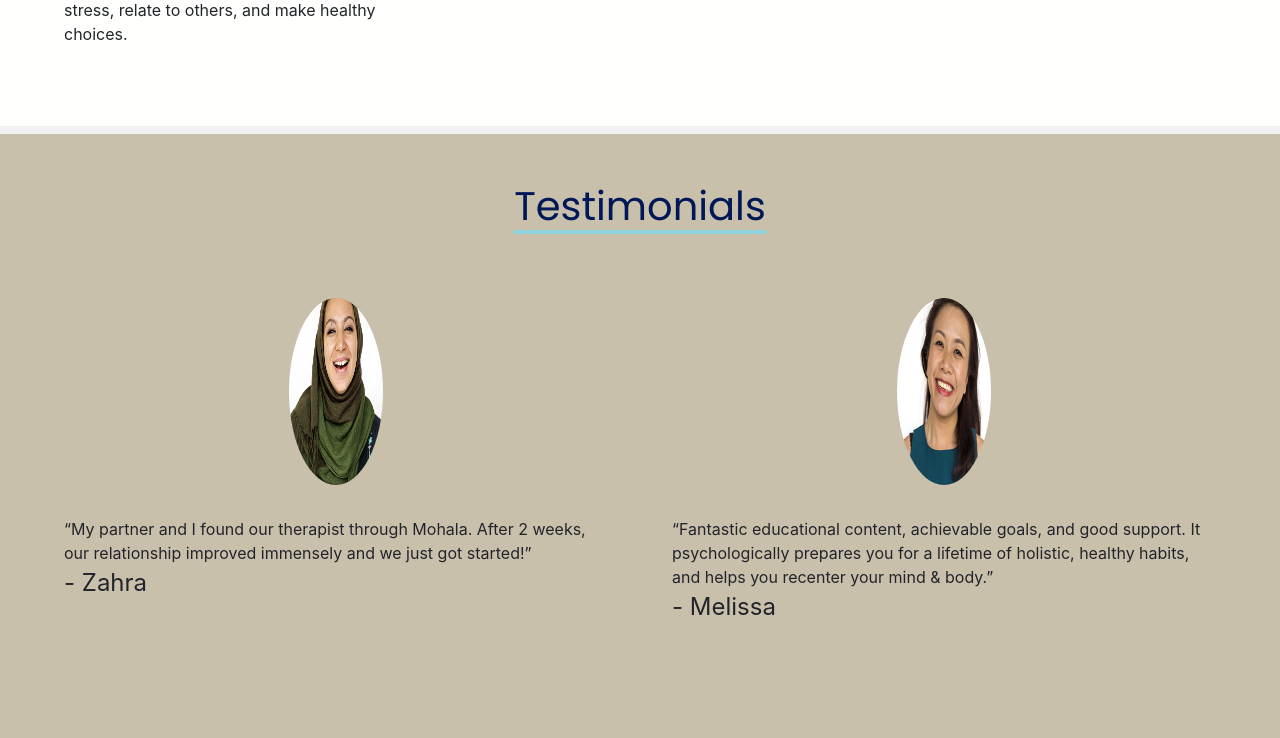
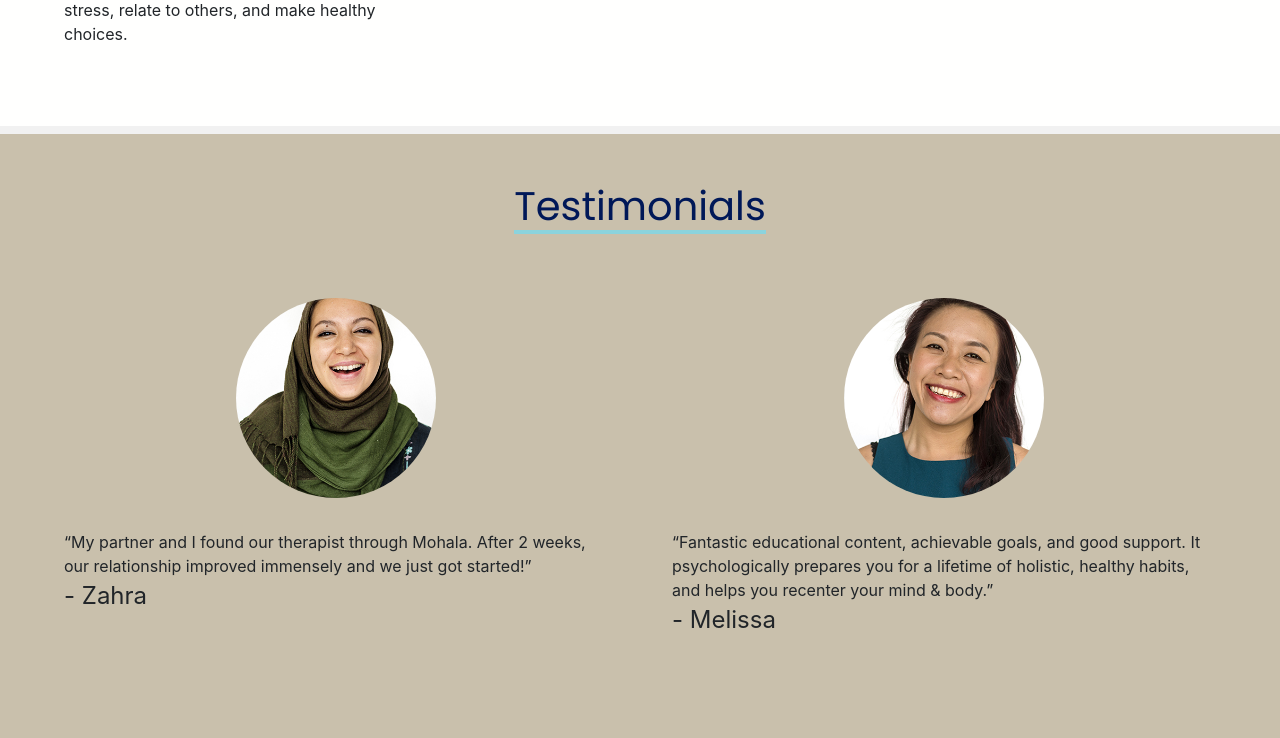
Before and after one commit to allyroo/hackathon-wellness, a React (Create React App) app: page /about in a window 1280 px wide. Shown: the part 1753-2491 px from the top of the page. Built offline with nearby package versions, Linux system fonts and the light colour scheme; a web font is replaced by a local one.

Commit message:
update testimonial images

```diff
--- a/src/pages/aboutComponents/Testimonials.css
+++ b/src/pages/aboutComponents/Testimonials.css
@@ -70,6 +70,13 @@
 
 .testimonials-img {
     border-radius: 50%;
+    width: 200px;
+    height: 200px;
+}
+
+.testimonials-img img {
+    width: 100%;
+    height: 100%;
 }
 
 .join-btn {
```
